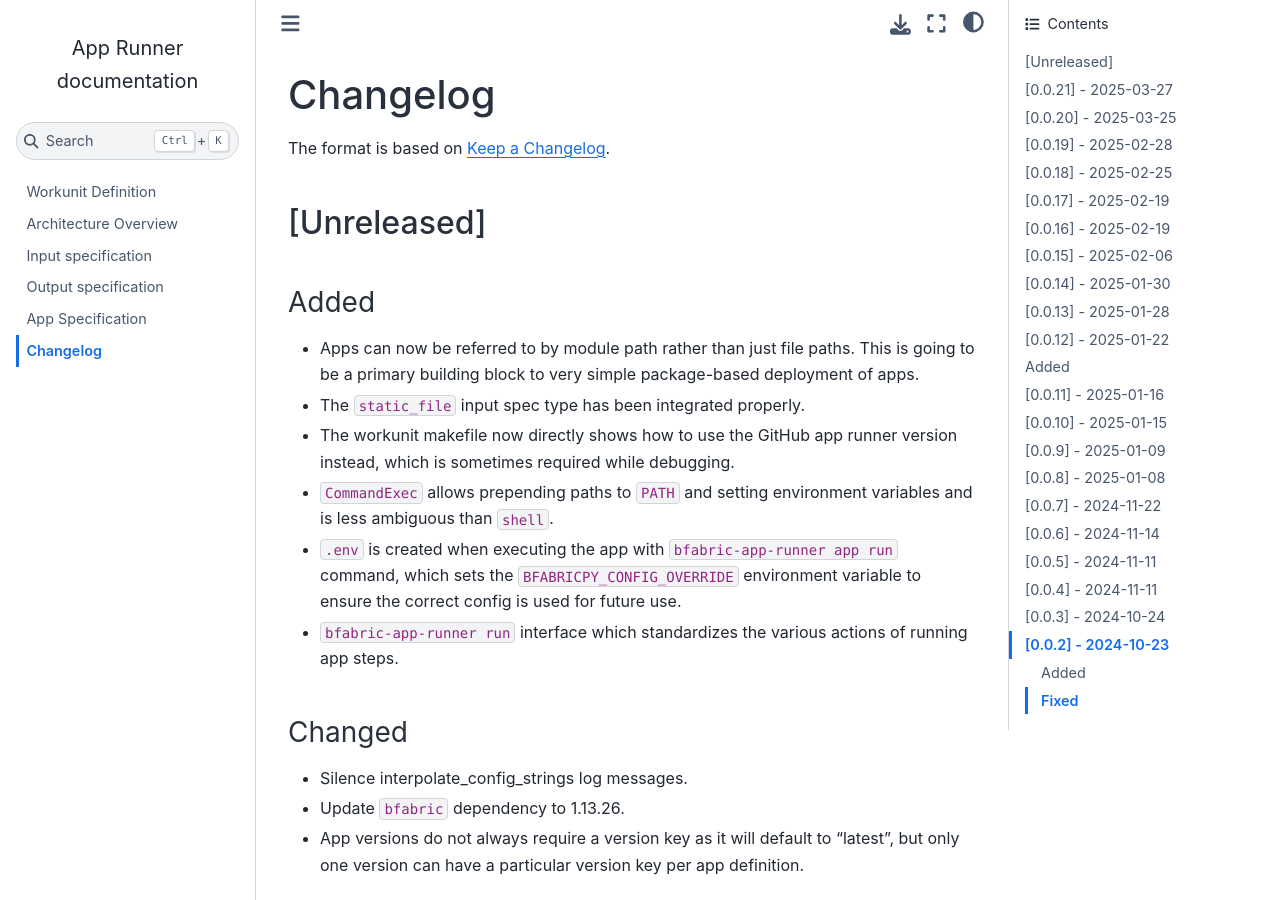
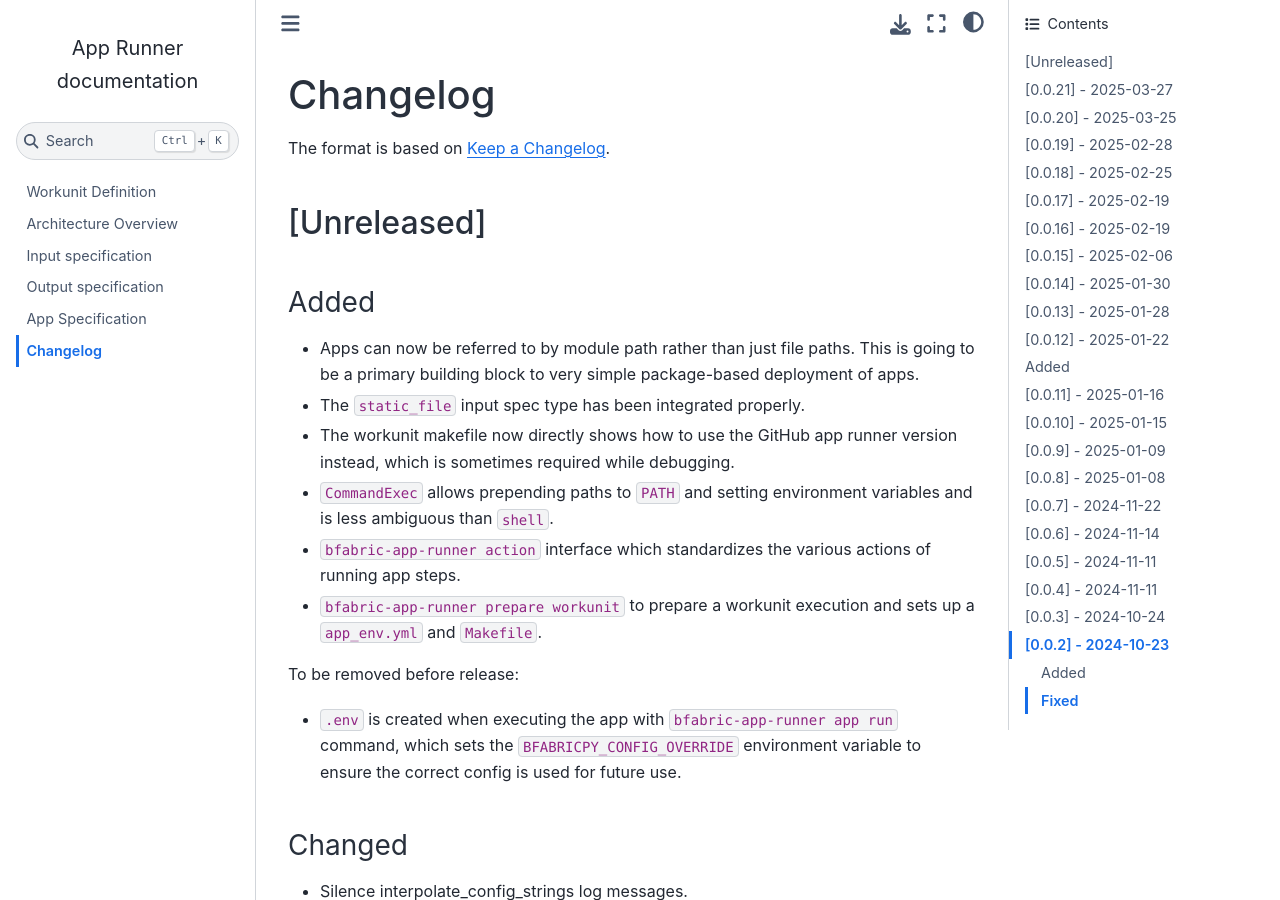
Before and after one commit to fgcz/bfabricPy, a Sphinx documentation site: the page built from bfabric_app_runner/docs/changelog.md, in a window 1280 px wide and 900 px high. Built offline with Sphinx 7.4.7 and the Sphinx Book theme 1.1.4, drawn with Linux system fonts in a browser that asks for light colours.

Commit message:
changelog

```diff
--- a/bfabric_app_runner/docs/changelog.md
+++ b/bfabric_app_runner/docs/changelog.md
@@ -12,9 +12,13 @@ The format is based on [Keep a Changelog](https://keepachangelog.com/en/1.1.0/).
 - The workunit makefile now directly shows how to use the GitHub app runner version instead, which is sometimes required
     while debugging.
 - `CommandExec` allows prepending paths to `PATH` and setting environment variables and is less ambiguous than `shell`.
+- `bfabric-app-runner action` interface which standardizes the various actions of running app steps.
+- `bfabric-app-runner prepare workunit` to prepare a workunit execution and sets up a `app_env.yml` and `Makefile`.
+
+To be removed before release:
+
 - `.env` is created when executing the app with `bfabric-app-runner app run` command, which sets the
     `BFABRICPY_CONFIG_OVERRIDE` environment variable to ensure the correct config is used for future use.
-- `bfabric-app-runner run` interface which standardizes the various actions of running app steps.
 
 ### Changed
 
```
